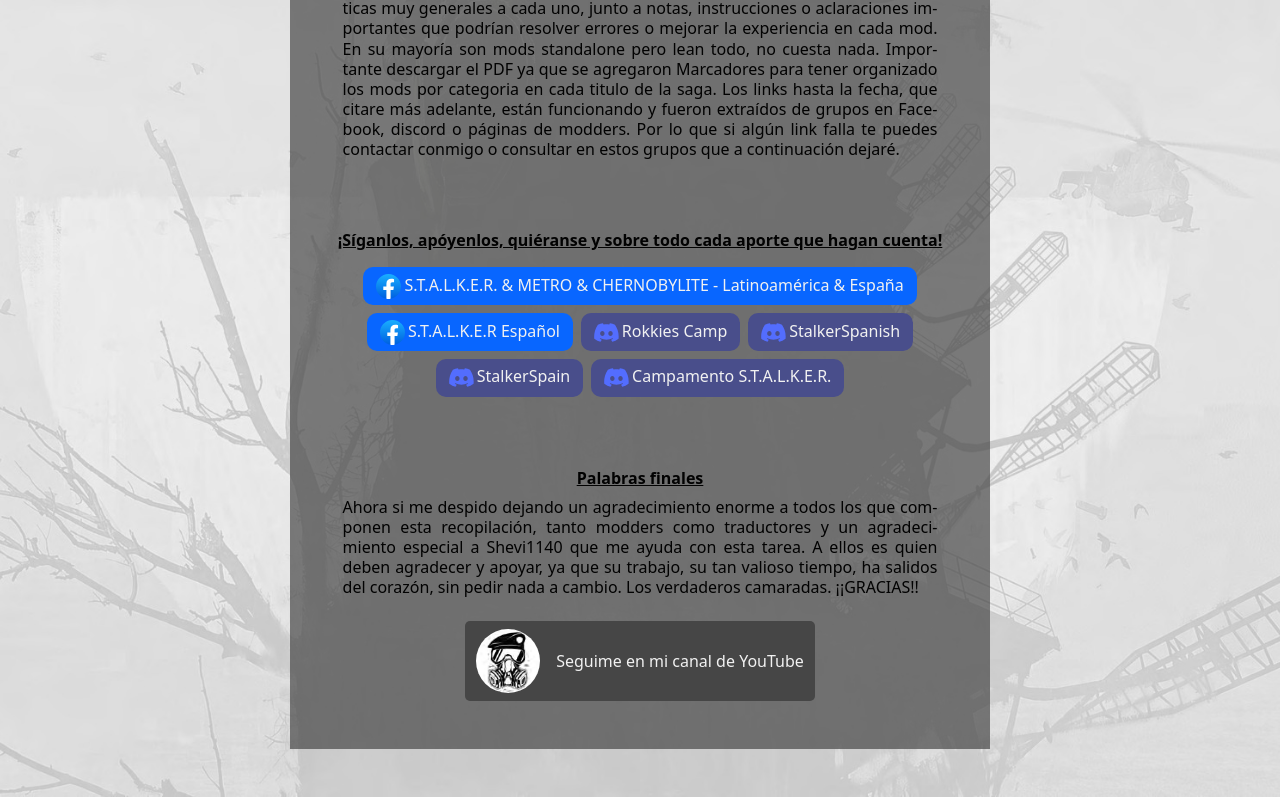
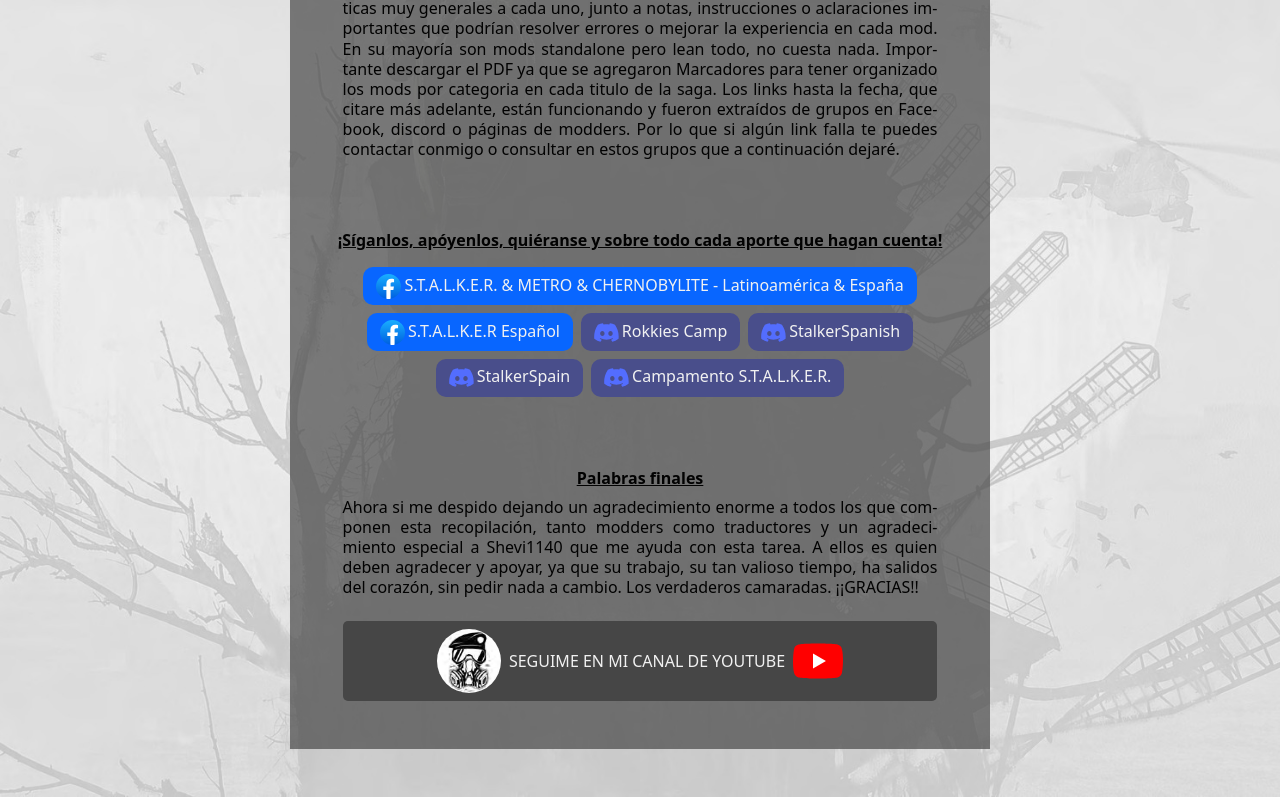
Before and after one commit to SK-ClaudioBustos/stalker-spanish-modswebsite, a React (Vite) app: page / in a window 1280 px wide. Shown: the part 441-1238 px from the top of the page. Built offline with nearby package versions, Linux system fonts and the light colour scheme.

Commit message:
feat: improve youtube channel section

```diff
--- /dev/null
+++ b/src/assets/icons/Youtube.tsx
@@ -0,0 +1,18 @@
+export const Youtube = () => {
+  return (
+    <svg
+      xmlns="http://www.w3.org/2000/svg"
+      width="50"
+      height="50"
+      viewBox="0 0 256 180"
+      className="developer-icons group-hover:drop-shadow-[0_4px_4px_rgba(0,0,0,0.1)] dark:group-hover:drop-shadow-[0_4px_4px_rgba(256,256,256,0.1)]"
+      preserveAspectRatio="xMidYMid"
+    >
+      <path
+        fill="red"
+        d="M250.346 28.075A32.18 32.18 0 0 0 227.69 5.418C207.824 0 127.87 0 127.87 0S47.912.164 28.046 5.582A32.18 32.18 0 0 0 5.39 28.24c-6.009 35.298-8.34 89.084.165 122.97a32.18 32.18 0 0 0 22.656 22.657c19.866 5.418 99.822 5.418 99.822 5.418s79.955 0 99.82-5.418a32.18 32.18 0 0 0 22.657-22.657c6.338-35.348 8.291-89.1-.164-123.134Z"
+      ></path>
+      <path fill="#FFF" d="m102.421 128.06 66.328-38.418-66.328-38.418z"></path>
+    </svg>
+  );
+};
--- a/src/section/PresentacionSection/PresentacionSection.css
+++ b/src/section/PresentacionSection/PresentacionSection.css
@@ -70,10 +70,13 @@
         justify-content: center;
         color: #f1f1f1;
         border-radius: 5px;
-        gap: 1rem;
+        gap: .5rem;
         background-color: var(--dark-gray);
-        width: 350px;
         margin: 1.5rem auto 0 auto;
+
+        & span {
+            text-transform: uppercase;
+        }
 
         & .img-container {
             width: 64px;
--- a/src/section/PresentacionSection/SeccionAgradecimientos.tsx
+++ b/src/section/PresentacionSection/SeccionAgradecimientos.tsx
@@ -1,3 +1,5 @@
+import { Youtube } from "@icons/Youtube";
+
 export const SeccionAgradecimientos = () => {
   return (
     <div className="container">
@@ -20,6 +22,7 @@ export const SeccionAgradecimientos = () => {
           <img src="/src/assets/logo_canal.jpg" alt="Logo del canal" />
         </div>
         <span>Seguime en mi canal de YouTube</span>
+        <Youtube />
       </a>
     </div>
   );
```
